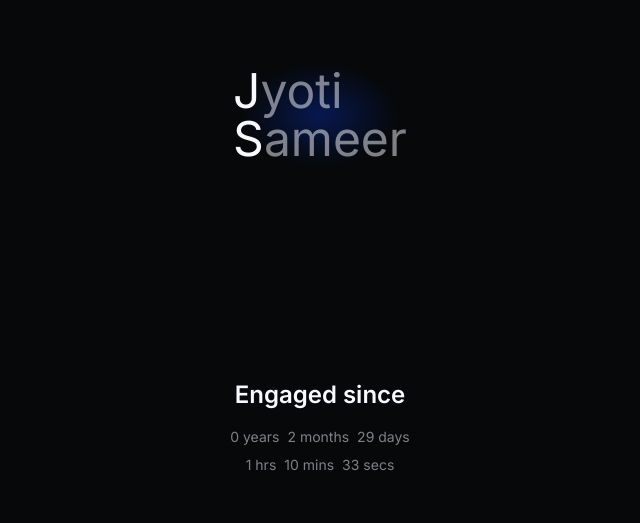
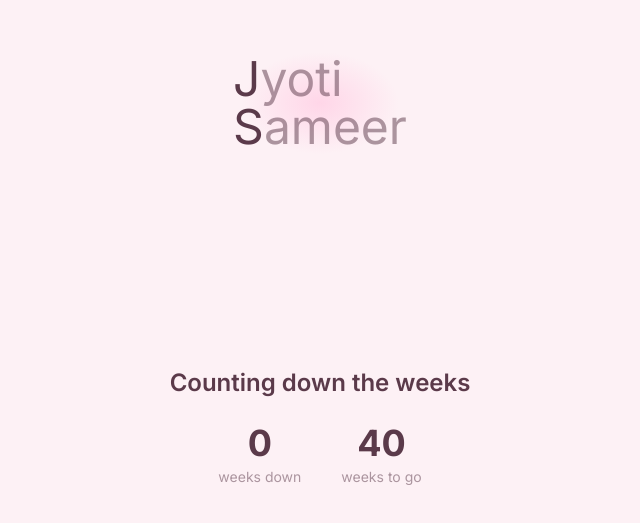
Before and after one commit to sameer1612/js-countdown, a Next.js app: page / in a window 1280 px wide. Shown: the part 101-624 px from the top of the page, without its empty margins (320-960 px from the left). Built offline with nearby package versions, Linux system fonts and the light colour scheme.

Commit message:
Refactor code structure for improved readability and maintainability

```diff
--- a/src/app/globals.css
+++ b/src/app/globals.css
@@ -3,13 +3,13 @@
 @tailwind utilities;
 
 body {
-  background: #06080a;
-  color: ghostwhite;
+  background: #fdf1f5;
+  color: #5b3a4a;
 }
 
-.blue-gradient {
-  background: #06080a;
-  background: radial-gradient(rgba(7, 24, 79, 1) 0%, rgba(6, 8, 10, 1) 50%);
+.pink-gradient {
+  background: #fdf1f5;
+  background: radial-gradient(rgba(255, 214, 232, 1) 0%, rgba(253, 241, 245, 1) 50%);
 }
 
 @layer utilities {
--- a/src/app/page.tsx
+++ b/src/app/page.tsx
@@ -1,71 +1,56 @@
 "use client";
 
-import {
-  differenceInMilliseconds,
-  differenceInSeconds,
-  Duration,
-  intervalToDuration,
-} from "date-fns";
+import { differenceInWeeks } from "date-fns";
 import { useEffect, useState } from "react";
 
 const dates = {
-  engagement: "2024-05-26T14:52:00",
+  start: "2026-07-01T00:00:00",
 };
 
+const TOTAL_WEEKS = 40;
+
 export default function Home() {
-  const [duration, setDuration] = useState<Duration>({
-    years: 0,
-    months: 0,
-    days: 0,
-    hours: 0,
-    minutes: 0,
-    seconds: 0,
-  });
+  const [elapsedWeeks, setElapsedWeeks] = useState(0);
 
   useEffect(() => {
-    const interval = setInterval(() => {
-      setDuration(timeUntil(dates.engagement));
-    }, 1000);
+    const update = () => {
+      const weeks = Math.max(
+        0,
+        differenceInWeeks(new Date(), new Date(dates.start))
+      );
+      setElapsedWeeks(Math.min(weeks, TOTAL_WEEKS));
+    };
+
+    update();
+    const interval = setInterval(update, 1000 * 60);
 
     return () => clearInterval(interval);
   }, []);
 
+  const remainingWeeks = TOTAL_WEEKS - elapsedWeeks;
+
   return (
     <main className="h-[80vh] lg:h-[90vh] flex flex-col justify-center items-center gap-y-48 p-4">
-      <div className="blue-gradient backdrop-blur-2xl">
+      <div className="pink-gradient backdrop-blur-2xl">
         <h1 className="text-5xl p-6">
           J<span className="opacity-50">yoti</span>
           <br />S<span className="opacity-50">ameer</span>
         </h1>
       </div>
 
-      <div className="flex flex-col items-center gap-4">
-        <h2 className="text-2xl font-semibold">Engaged since</h2>
-        <div className="justify-center text-sm opacity-50 flex flex-col gap-2">
-          <div className="justify-center flex gap-2">
-            <span>{duration.years ?? 0} years</span>
-            <span>{duration.months ?? 0} months</span>
-            <span>{duration.days ?? 0} days</span>
+      <div className="flex flex-col items-center gap-6">
+        <h2 className="text-2xl font-semibold">Counting down the weeks</h2>
+        <div className="flex gap-10">
+          <div className="flex flex-col items-center gap-1">
+            <span className="text-4xl font-bold">{elapsedWeeks}</span>
+            <span className="text-sm opacity-50">weeks down</span>
           </div>
-          <div className="justify-center flex gap-2">
-            <span>{duration.hours ?? 0} hrs</span>
-            <span>{duration.minutes ?? 0} mins</span>
-            <span>{duration.seconds ?? 0} secs</span>
+          <div className="flex flex-col items-center gap-1">
+            <span className="text-4xl font-bold">{remainingWeeks}</span>
+            <span className="text-sm opacity-50">weeks to go</span>
           </div>
         </div>
       </div>
     </main>
   );
 }
-
-function timeUntil(targetDate: string) {
-  const now = new Date();
-  const target = new Date(targetDate);
-
-  const diff = Math.abs(differenceInMilliseconds(now, target));
-
-  return intervalToDuration({
-    start: 0,
-    end: diff,
-  });
-}
```
Also changed, not shown: 1 other file (tests, documents, lock files or other folders).
